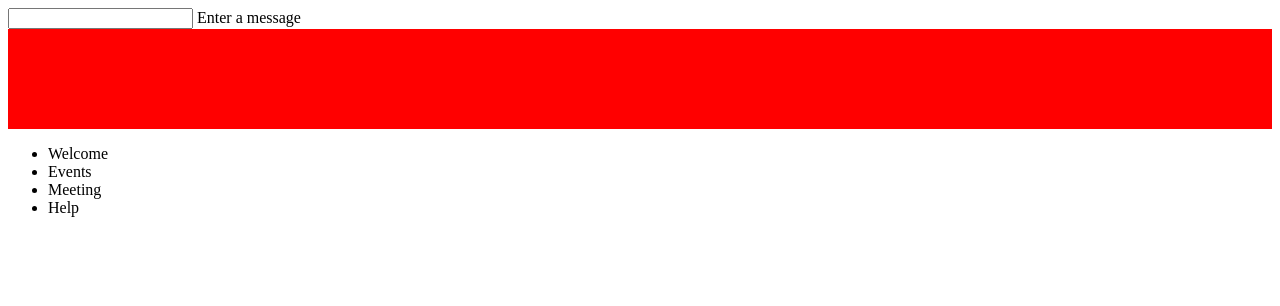
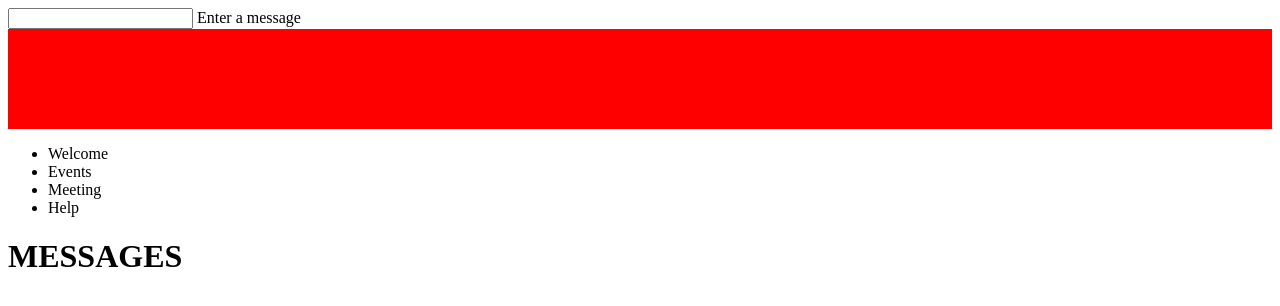
Before and after one commit to pmp888/miniprojects, a plain HTML site: page index.html in a window 1280 px wide. Drawn offline with Linux system fonts and the light colour scheme.

Commit message:
add channels and messages

```diff
--- a/index.html
+++ b/index.html
@@ -38,7 +38,9 @@
           <li>Help</li>
         </ul>
 
-        <div id="messages"></div>
+        <div id="messages">
+        <h1> MESSAGES</h1>
+        </div>
 
 
 
--- a/script1.js
+++ b/script1.js
@@ -47,6 +47,11 @@ $(document).on('click', '.msg', function() {
 $('#channels li').on('click', function() {
   $('#channels li').css('background-color','white')
   $(this).css('background-color','blue')
+  // $('#messages h1').html('Hello')
+// if ($(this).html() == 'Welcome') { no need to show as im showing name of channel
+  $('#messages h1').html($(this).html())
+
+  console.log($(this));
 })
 
 // function() {}
```
